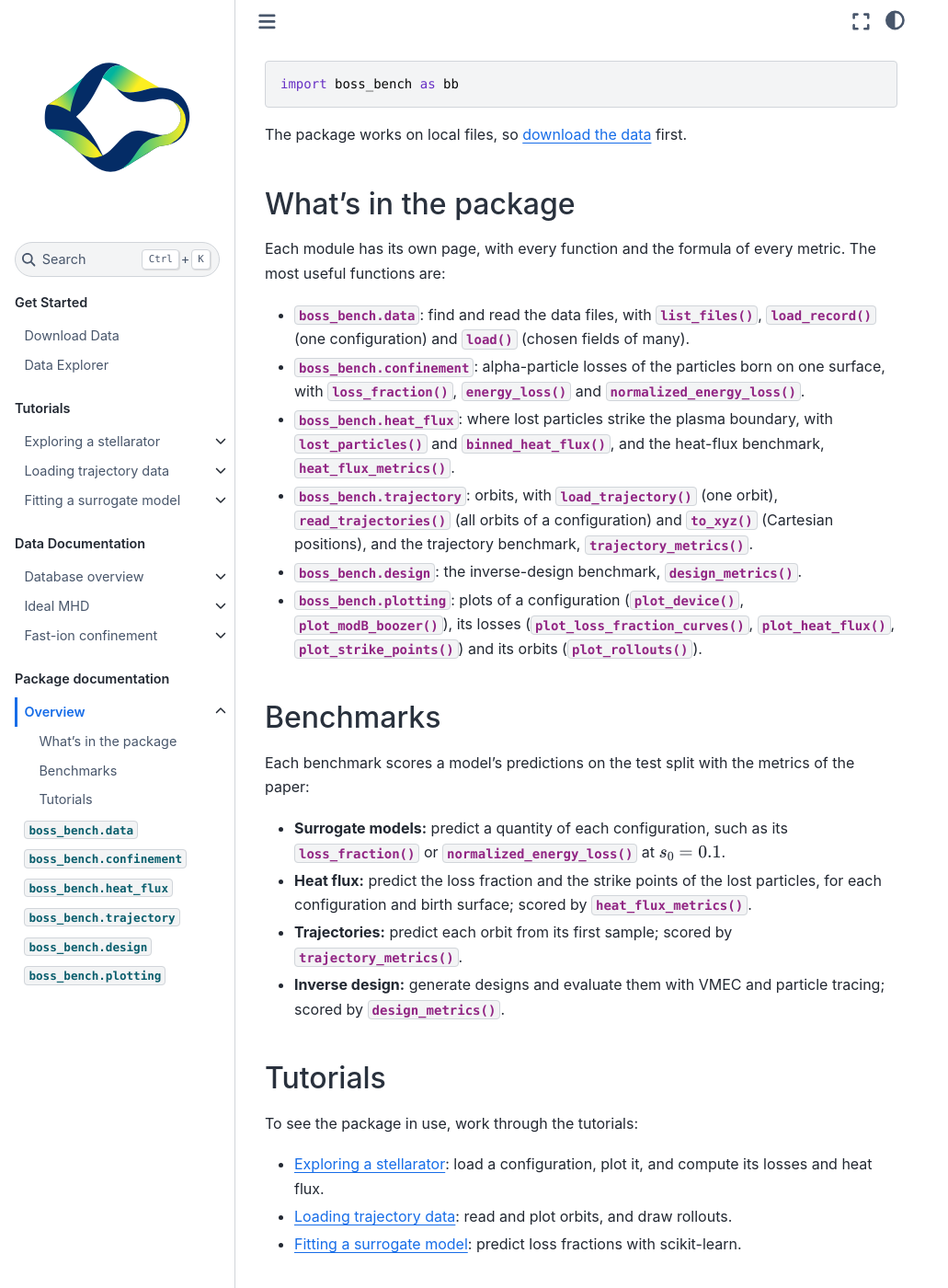
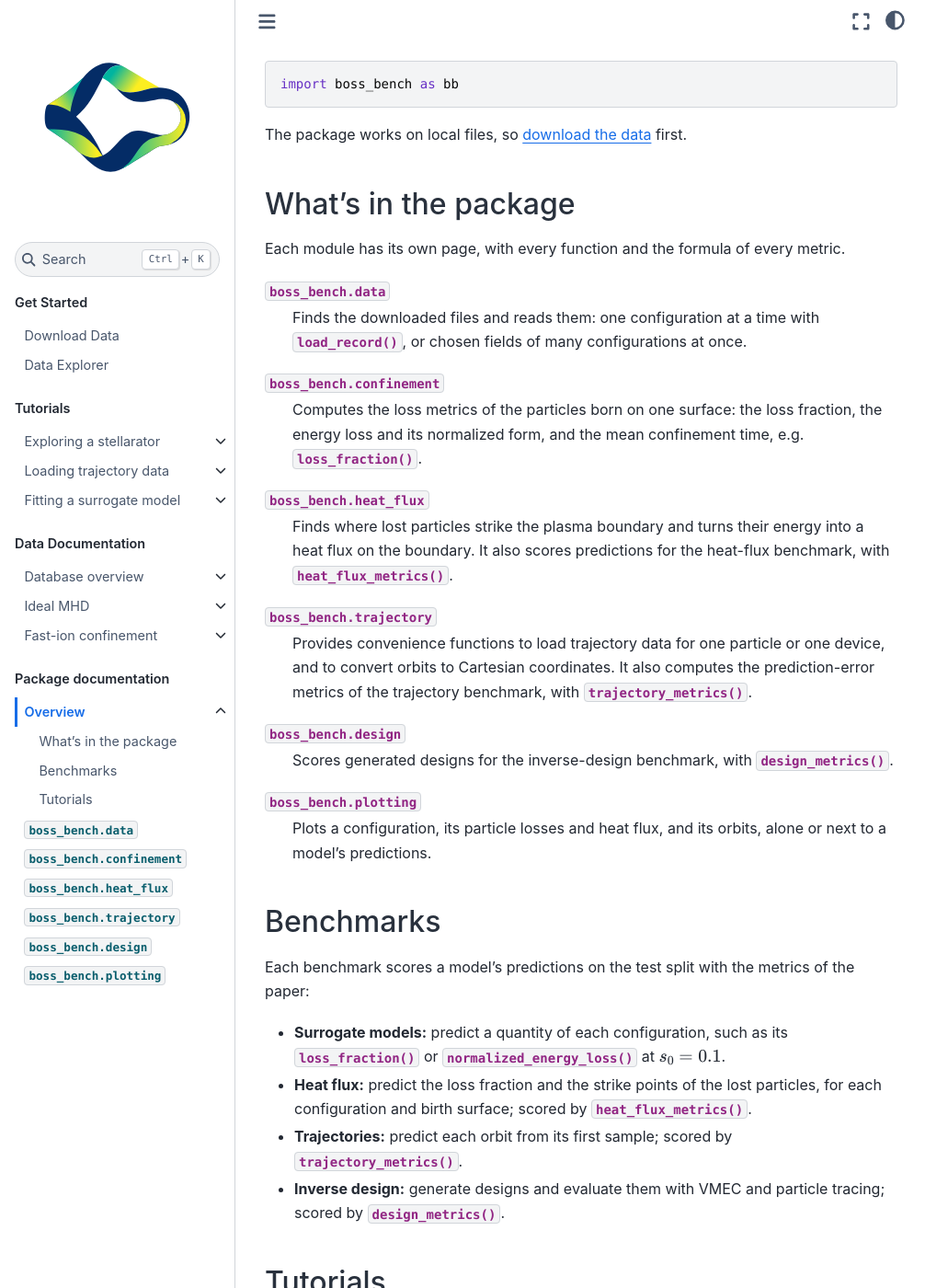
Before and after one commit to mishapadidar/boss_website, a Sphinx documentation site: the page built from docs/package.md, in a window 1280 px wide and 1400 px high, scrolled down 426 px. Shown: the whole window at 92% size, without its empty margins (0-1031 px from the left). Built offline with Sphinx 7.4.7 and the Sphinx Book theme 1.1.4, drawn with Linux system fonts in a browser that asks for light colours.

Commit message:
Package overview: a short description of each module, with fewer functions
Co-Authored-By: Claude Opus 5.5 (1M context) <noreply@anthropic.com>

```diff
--- a/docs/package.md
+++ b/docs/package.md
@@ -27,33 +27,35 @@ The package works on local files, so [download the data](download.md) first.
 ## What's in the package
 
 Each module has its own page, with every function and the formula of every metric.
-The most useful functions are:
 
-- {mod}`boss_bench.data`: find and read the data files, with
-  {func}`~boss_bench.data.list_files`, {func}`~boss_bench.data.load_record` (one
-  configuration) and {func}`~boss_bench.data.load` (chosen fields of many).
-- {mod}`boss_bench.confinement`: alpha-particle losses of the particles born on one
-  surface, with {func}`~boss_bench.confinement.loss_fraction`,
-  {func}`~boss_bench.confinement.energy_loss` and
-  {func}`~boss_bench.confinement.normalized_energy_loss`.
-- {mod}`boss_bench.heat_flux`: where lost particles strike the plasma boundary, with
-  {func}`~boss_bench.heat_flux.lost_particles` and
-  {func}`~boss_bench.heat_flux.binned_heat_flux`, and the heat-flux benchmark,
-  {func}`~boss_bench.heat_flux.heat_flux_metrics`.
-- {mod}`boss_bench.trajectory`: orbits, with
-  {func}`~boss_bench.trajectory.load_trajectory` (one orbit),
-  {func}`~boss_bench.trajectory.read_trajectories` (all orbits of a configuration) and
-  {func}`~boss_bench.trajectory.to_xyz` (Cartesian positions), and the trajectory
-  benchmark, {func}`~boss_bench.trajectory.trajectory_metrics`.
-- {mod}`boss_bench.design`: the inverse-design benchmark,
+{mod}`boss_bench.data`
+: Finds the downloaded files and reads them: one configuration at a time with
+  {func}`~boss_bench.data.load_record`, or chosen fields of many configurations at
+  once.
+
+{mod}`boss_bench.confinement`
+: Computes the loss metrics of the particles born on one surface: the loss fraction,
+  the energy loss and its normalized form, and the mean confinement time, e.g.
+  {func}`~boss_bench.confinement.loss_fraction`.
+
+{mod}`boss_bench.heat_flux`
+: Finds where lost particles strike the plasma boundary and turns their energy into a
+  heat flux on the boundary. It also scores predictions for the heat-flux benchmark,
+  with {func}`~boss_bench.heat_flux.heat_flux_metrics`.
+
+{mod}`boss_bench.trajectory`
+: Provides convenience functions to load trajectory data for one particle or one
+  device, and to convert orbits to Cartesian coordinates. It also computes the
+  prediction-error metrics of the trajectory benchmark, with
+  {func}`~boss_bench.trajectory.trajectory_metrics`.
+
+{mod}`boss_bench.design`
+: Scores generated designs for the inverse-design benchmark, with
   {func}`~boss_bench.design.design_metrics`.
-- {mod}`boss_bench.plotting`: plots of a configuration
-  ({func}`~boss_bench.plotting.plot_device`,
-  {func}`~boss_bench.plotting.plot_modB_boozer`), its losses
-  ({func}`~boss_bench.plotting.plot_loss_fraction_curves`,
-  {func}`~boss_bench.plotting.plot_heat_flux`,
-  {func}`~boss_bench.plotting.plot_strike_points`) and its orbits
-  ({func}`~boss_bench.plotting.plot_rollouts`).
+
+{mod}`boss_bench.plotting`
+: Plots a configuration, its particle losses and heat flux, and its orbits, alone or
+  next to a model's predictions.
 
 ## Benchmarks
 
```
